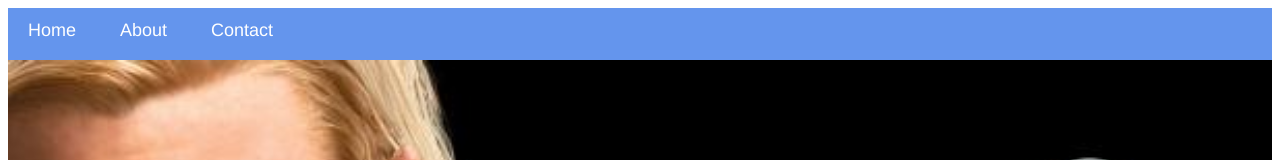
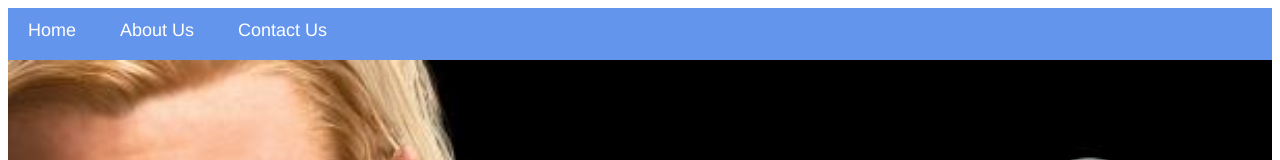
Before and after one commit to justincalex/My-Super-Hero-App, a plain HTML site: page index.html in a window 1280 px wide. Shown: the top 160 px of the page. Drawn offline with Linux system fonts and the light colour scheme.

Commit message:
Update index.html

```diff
--- a/index.html
+++ b/index.html
@@ -6,8 +6,8 @@
     <body>
         <div id="menu">
             <a href="index.html">Home</a>
-            <a href="About.html">About</a>
-            <a href="Contact.html">Contact</a>
+            <a href="About.html">About Us</a>
+            <a href="Contact.html">Contact Us</a>
         </div>
         <div class="gallery">
             <a href="avenger-1.html"><img src="images/avengers_01.jpg" /></a>
```
